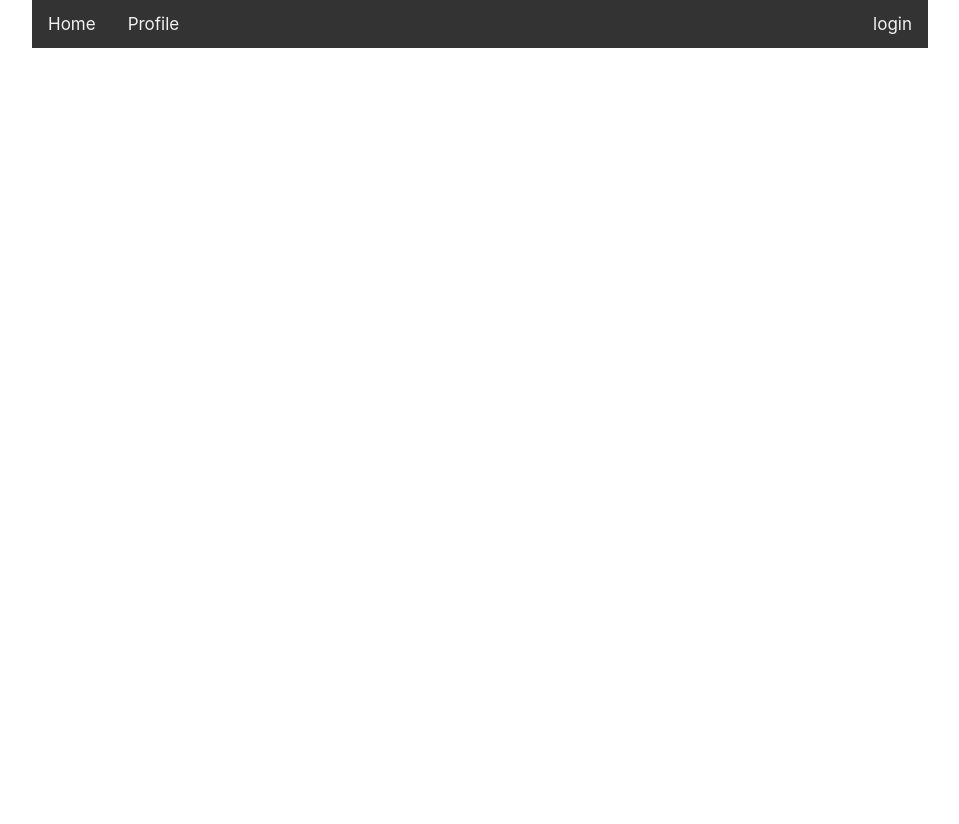
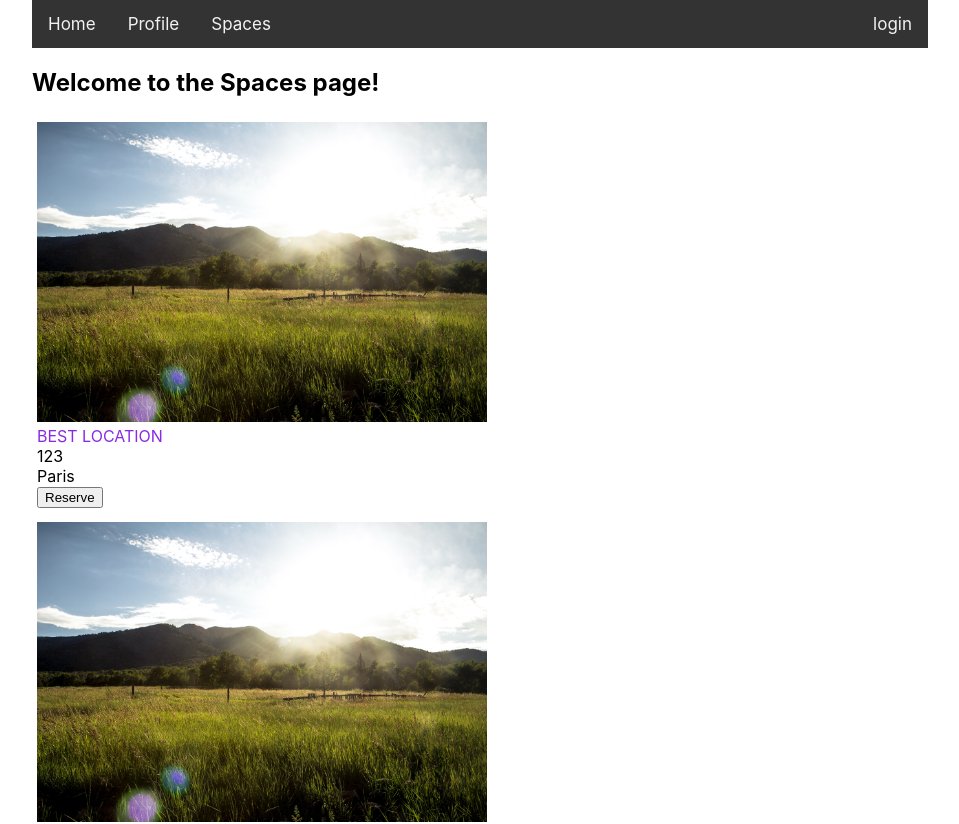
Before and after one commit to SOunit/typescript-with-react-jest-testing, a React (Create React App) app in the folder 03_advanced_project_features/: page /spaces in a window 1280 px wide. Shown: the top 824 px of the page, without its empty margins (160-1119 px from the left). Before the commit the page ends 800 px from the top, so only its background shows below. Built offline with nearby package versions, Linux system fonts and the light colour scheme.

Commit message:
add space component

```diff
--- a/03_advanced_project_features/src/components/App.tsx
+++ b/03_advanced_project_features/src/components/App.tsx
@@ -7,6 +7,8 @@ import { Navbar } from "./Navbar";
 import { Home } from "./Home";
 import { Login } from "./Login";
 import { Profile } from "./Profile";
+import { Spaces } from "./spaces/Spaces";
+import { DataService } from "../services/DataService";
 
 interface AppState {
   user: User | undefined;
@@ -14,6 +16,7 @@ interface AppState {
 
 export class App extends React.Component<{}, AppState> {
   private authService: AuthService = new AuthService();
+  private dataService: DataService = new DataService();
 
   constructor(props: any) {
     super(props);
@@ -46,6 +49,9 @@ export class App extends React.Component<{}, AppState> {
                   user={this.state.user}
                 />
               </Route>
+              <Route exact path="/spaces">
+                <Spaces dataService={this.dataService} />
+              </Route>
             </Switch>
           </div>
         </Router>
--- a/03_advanced_project_features/src/components/Navbar.tsx
+++ b/03_advanced_project_features/src/components/Navbar.tsx
@@ -23,6 +23,7 @@ export class Navbar extends React.Component<{ user: User | undefined }> {
       <div className="navbar">
         <Link to="/">Home</Link>
         <Link to="/profile">Profile</Link>
+        <Link to="/spaces">Spaces</Link>
         {loginLogOut}
       </div>
     );
--- /dev/null
+++ b/03_advanced_project_features/src/components/spaces/SpaceComponent.css
@@ -0,0 +1,17 @@
+.spaceComponent {
+  display: inline-block;
+  width: 450px;
+  margin: 5px;
+  overflow: auto;
+}
+
+img {
+  max-width: 100%;
+  max-height: 100%;
+}
+
+.name {
+  text-align: center;
+  text-transform: uppercase;
+  color: blueviolet;
+}
--- a/03_advanced_project_features/src/components/spaces/SpaceComponent.tsx
+++ b/03_advanced_project_features/src/components/spaces/SpaceComponent.tsx
@@ -1,5 +1,6 @@
 import React from "react";
 import genericImage from "../../assets/field.jpg";
+import "./SpaceComponent.css";
 
 interface SpaceComponentProps {
   spaceId: string;
@@ -20,13 +21,19 @@ export class SpaceComponent extends React.Component<SpaceComponentProps> {
 
   render() {
     return (
-      <div>
+      <div className="spaceComponent">
         {this.renderImage()}
-        <label htmlFor="">{this.props.name}</label>
+        <label className="name" htmlFor="">
+          {this.props.name}
+        </label>
         <br />
-        <label htmlFor="">{this.props.spaceId}</label>
+        <label className="spaceId" htmlFor="">
+          {this.props.spaceId}
+        </label>
         <br />
-        <label htmlFor="">{this.props.location}</label>
+        <label className="location" htmlFor="">
+          {this.props.location}
+        </label>
         <br />
         <button onClick={() => this.props.reserveSpace(this.props.spaceId)}>
           Reserve
--- a/03_advanced_project_features/src/components/spaces/Spaces.tsx
+++ b/03_advanced_project_features/src/components/spaces/Spaces.tsx
@@ -35,6 +35,7 @@ export class Spaces extends Component<SpacesProps, SpacesState> {
     for (const space of this.state.spaces) {
       rows.push(
         <SpaceComponent
+          key={space.spaceId}
           location={space.location}
           name={space.name}
           spaceId={space.spaceId}
```
